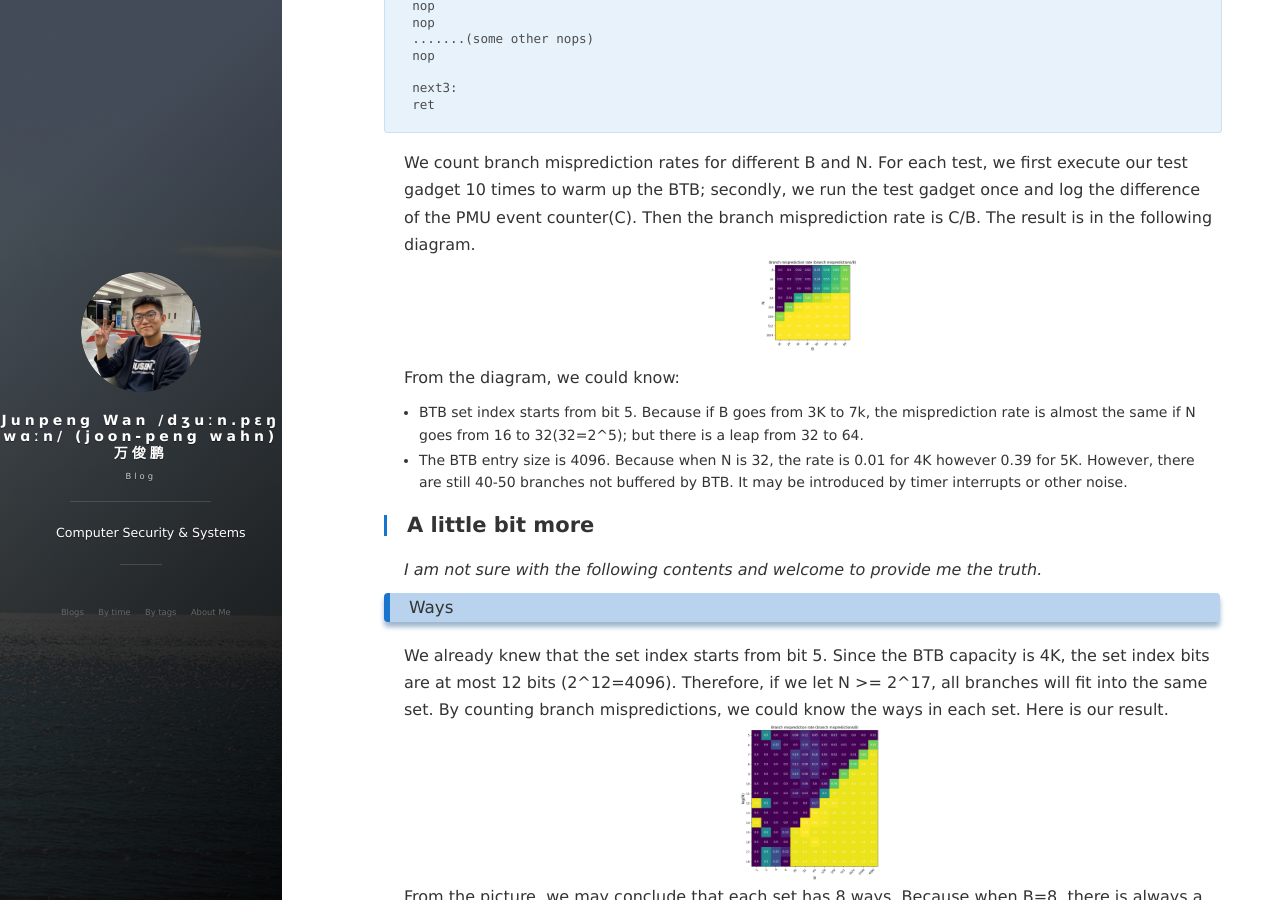
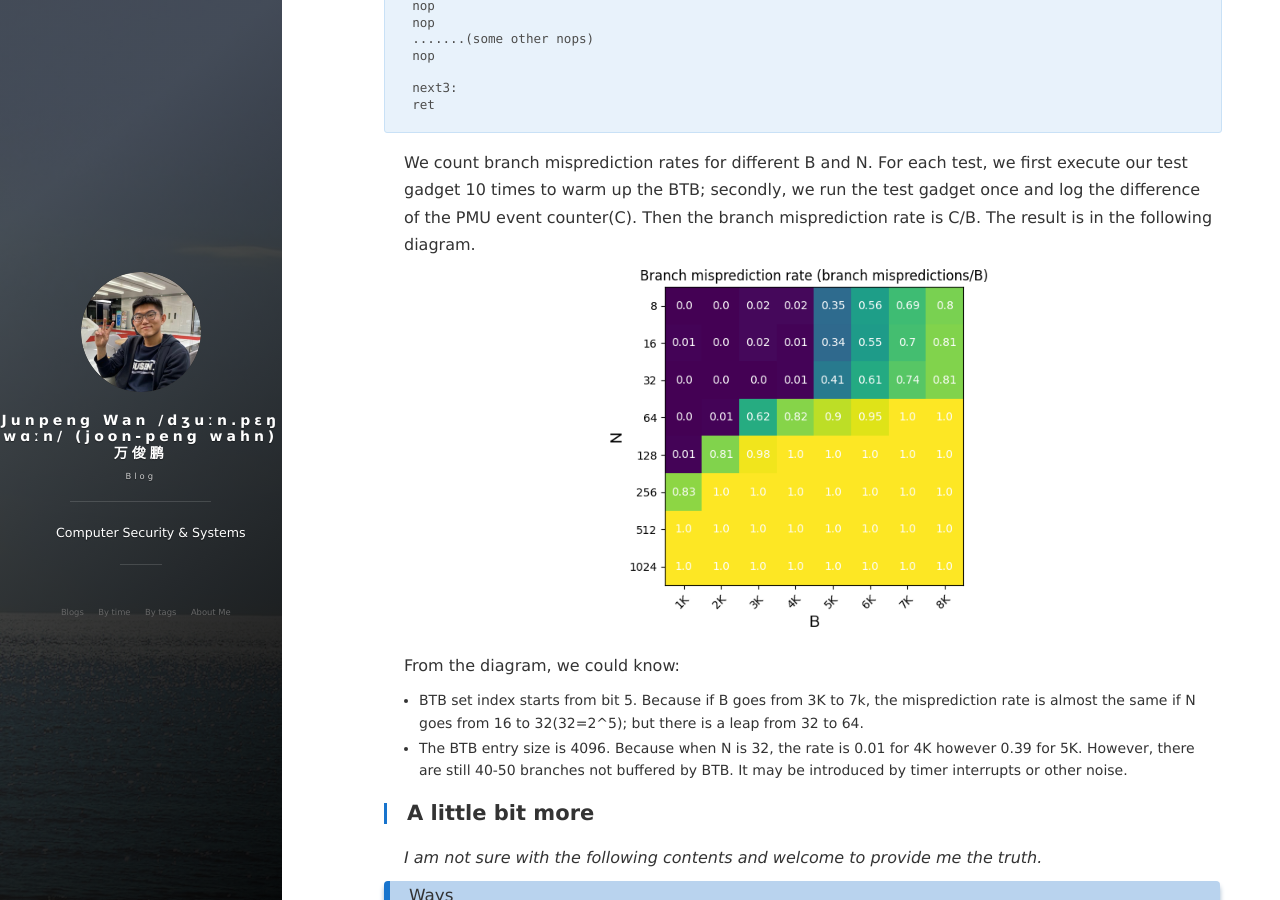
Before and after one commit to stefan1wan/stefan1wan.github.io, a Jekyll site: the page built from _posts/2022-12-14-BTB.md, in a window 1280 px wide and 900 px high, scrolled down 999 px. Built offline with Jekyll 4.4.1, drawn with Linux system fonts in a browser that asks for light colours; nearby versions of some CDN libraries; library files that are not in the unit come from our copies; comment, search, counter and statistics services are not loaded.

Commit message:
adjust style

````diff
--- a/_posts/2022-12-14-BTB.md
+++ b/_posts/2022-12-14-BTB.md
@@ -43,7 +43,7 @@ next3:
 ret
 ```
 We count branch misprediction rates for different B and N.  For each test, we first execute our test gadget 10 times to warm up the BTB;  secondly, we run the test gadget once and log the difference of the PMU event counter(C). Then the  branch misprediction rate is C/B.  The result is in the following diagram.
-<img src="/images/posts/BTB/ARM-capacity.png" style="zoom:20%" />
+<img src="/images/posts/BTB/ARM-capacity.png" style="zoom:80%" />
 
 From the diagram, we could know:
 + BTB set index starts from bit 5. Because if B goes from 3K to 7k, the misprediction rate is almost the same if N goes from 16 to 32(32=2^5); but there is a leap from 32 to 64.
@@ -53,7 +53,7 @@ From the diagram, we could know:
 *I am not sure with the following contents and welcome to provide me the truth.*
 ### Ways
 We already knew that the set index starts from bit 5. Since the BTB capacity is 4K, the set index bits are at most 12 bits (2^12=4096). Therefore, if we let N >= 2^17, all branches will fit into the same set. By counting branch mispredictions, we could know the ways in each set. Here is our result.
-<img src="/images/posts/BTB/ARM-setindex.png" style="zoom:20%" />
+<img src="/images/posts/BTB/ARM-setindex.png" style="zoom:80%" />
 From the picture, we may conclude that each set has 8 ways. Because when B=8, there is always a low miss rate when log(N)>17. However, if there a eviction buffer for BTB, the ways maybe smaller(like 4 or 6).
 If way=8, then there are 512 sets(8*512=4096). The set index should be 5-13 bit.
 However, we observe that when log(N) = 14 and B=16, the cache miss rate is 0, which implies that the 16 branches are held by different sets so bit 14 is also used for indexing sets. As the picture shows, each bit from 5 to 14 could influence the set distribution thus influencing results. There should be a hash function which maps 5-13 bit to 512 BTB sets.
````
